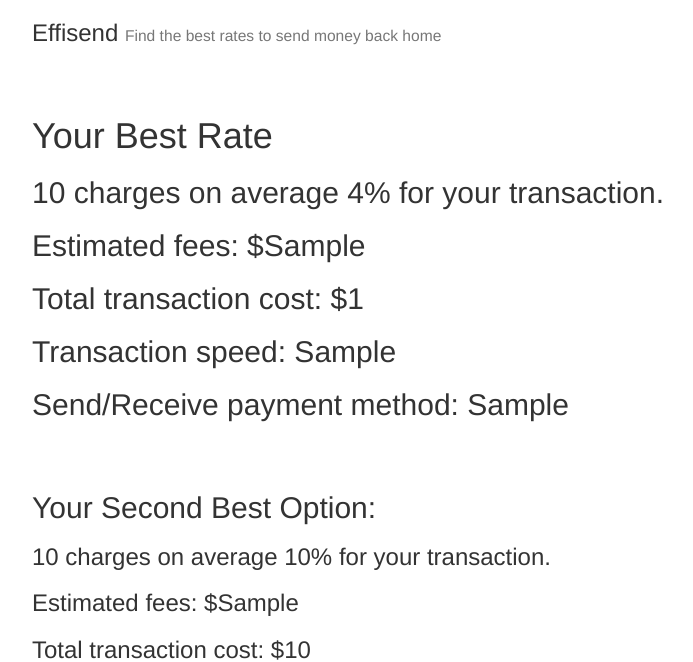
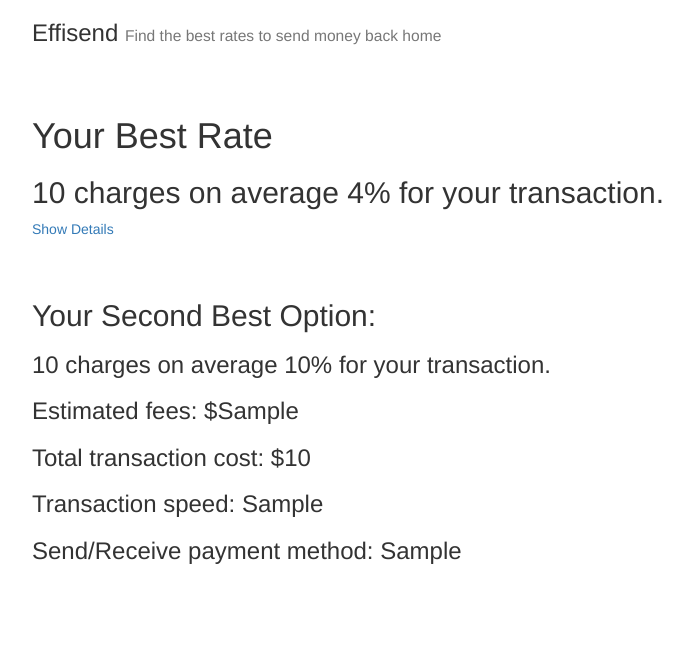
Before and after one commit to janeygak/Effisend_webapp, a Flask app: template templates/best_rate.html in a window 1280 px wide. Shown: the top 662 px of the page, without its empty margins (38-731 px from the left). Run offline with Flask 2, Linux system fonts and the light colour scheme; the template is opened without the code that fills it: most values are stand-ins (such as "Sample title", 1, 10 or a date in 2020); some libraries are stand-ins or nearby versions.

Commit message:
adding a toggle/details feature

```diff
--- a/server.py
+++ b/server.py
@@ -60,6 +60,7 @@ def best_rate():
     #save user's country to their browser session for use later
     session['country'] = country_name
 
+    #because there are two different kinds of country codes, each used by different libraries/data, this saves the 2-digit format of the country code
     country_code_iso2 = CountryCode.query.filter_by(country_code_iso3=country).one().country_code_iso2
     session['country_code'] = country_code_iso2
 
@@ -104,20 +105,6 @@ def best_rate():
 
     payment_method = result.first().transaction_type
 
-    second_best_rate = result.offset(1).limit(1).all()
-
-    second_best_comp = second_best_rate[0].company
-
-    second_best_fee = second_best_rate[0].rate_under_200
-
-    second_best_estimate_fees = ((float(second_best_fee) * .01) * amount)
-
-    second_best_total = ((float(second_best_fee) * .01) * amount) + amount
-
-    second_best_transaction_speed = second_best_rate[0].transaction_time
-
-    second_best_payment_method = second_best_rate[0].transaction_type
-
     result_country_rice_price = RicePrice.query.filter_by(country_name=country_name)
 
     if result_country_rice_price.count() > 0:
@@ -131,6 +118,33 @@ def best_rate():
         days_fed = amt_of_rice / 1.6
 
         days_fed = int(days_fed)
+
+        second_best_rate = result.offset(1).limit(1).all()
+
+        second_best_comp = second_best_rate[0].company
+
+        second_best_fee = second_best_rate[0].rate_under_200
+
+        second_best_estimate_fees = ((float(second_best_fee) * .01) * amount)
+
+        second_best_total = ((float(second_best_fee) * .01) * amount) + amount
+
+        second_best_transaction_speed = second_best_rate[0].transaction_time
+
+        second_best_payment_method = second_best_rate[0].transaction_type
+
+        # return render_template("other_options.html", second_best_rate=second_best_rate)
+
+
+        # render_template("best_rate.html", variable_dict=variables_in_a_dictionary)
+
+#         variables_in_a_dictionary = {
+#                 regular_variables = another_value,
+#                 some_variable = value if result_country_rice_price.count() > 0 else None,
+# }
+
+# <expression1> if <condition> else <expression2>
+
 
         return render_template("best_rate.html",
                                best_company=best_company,
@@ -148,30 +162,23 @@ def best_rate():
                                amt_of_rice_whole=amt_of_rice_whole,
                                amt_of_rice=amt_of_rice,
                                days_fed=days_fed)
-    else:
-        return render_template("best_rate.html",
-                               best_company=best_company,
-                               best_rate=best_rate,
-                               estimate_fees=estimate_fees,
-                               total_estimate=total_estimate,
-                               transaction_speed=transaction_speed,
-                               payment_method=payment_method,
-                               second_best_comp=second_best_comp,
-                               second_best_fee=second_best_fee,
-                               second_best_estimate_fees=second_best_estimate_fees,
-                               second_best_total=second_best_total,
-                               second_best_transaction_speed=second_best_transaction_speed,
-                               second_best_payment_method=second_best_payment_method,
-                               )
+
+
+# @app.route('/other_options')
+# def show_other_options():
+#     """Details on the other options available"""
+
 
 
 @app.route('/select_rate', methods=['GET'])
 def select_rate():
     """Details on the selected rate"""
 
-    receivers_timezone = (' '.join(country_timezones('')))
+    receivers_timezone = (' '.join(country_timezones(session['country_code'])))
 
-    return render_template("select_rate.html")
+    # estimated_time_in_receivers_tz =
+
+    return render_template("select_rate.html", receivers_timezone=receivers_timezone)
 
 
 if __name__ == "__main__":
--- a/templates/base.html
+++ b/templates/base.html
@@ -8,8 +8,11 @@
     <!-- Bootstrap -->
     <link href="https://maxcdn.bootstrapcdn.com/bootswatch/3.3.6/yeti/bootstrap.min.css"
           rel="stylesheet">
-          <link href="templates/grid.css" rel="stylesheet">
-              <script src="https://ajax.googleapis.com/ajax/libs/jquery/1.12.0/jquery.min.js"></script>
+           <script src="https://ajax.googleapis.com/ajax/libs/jquery/1.12.0/jquery.min.js"></script>
+    <script src="https://maxcdn.bootstrapcdn.com/bootstrap/3.3.6/js/bootstrap.min.js"></script>
+
+
+              <!-- TODO: move scripts to app.js <script src="scripts/app.js"></script> -->
 
 </head>
 <body>
@@ -19,6 +22,21 @@
         function googleTranslateElementInit() {
           new google.translate.TranslateElement({pageLanguage: 'en', layout: google.translate.TranslateElement.InlineLayout.SIMPLE}, 'google_translate_element');
         }
+
+            $(function() {
+                $('.details-link').click(function() {
+                    var detailsLink = $(this)
+                    var detailsSection = detailsLink.parent().find('.rate-details')
+
+                    detailsSection.toggle('slow', function() {
+                        if (detailsSection.is(':visible')) {
+                            detailsLink.text('Hide Details')
+                        } else {
+                            detailsLink.text('Show Details')
+                        }
+                    })
+                })
+            });
                  </script>
                 <script type="text/javascript" src="//translate.google.com/translate_a/element.js?cb=googleTranslateElementInit"></script>
 
--- a/templates/best_rate.html
+++ b/templates/best_rate.html
@@ -3,11 +3,12 @@
 
 
 
-
+    <div id="best-rate-section">
         <h1>Your Best Rate</h1>
 
         <h2>{{ best_company }} charges on average {{ best_rate }}% for your transaction.</h2>
-
+        <a href="#" class="details-link">Show Details</a>
+        <div class="rate-details" style="display: none;">
             <h2>Estimated fees: ${{ estimate_fees }}</h2>
 
             <h2>Total transaction cost: ${{ total_estimate }}</h2>
@@ -15,11 +16,37 @@
             <h2>Transaction speed: {{ transaction_speed }}</h2>
 
             <h2>Send/Receive payment method: {{ payment_method }} </h2>
+        </div>
+    </div>
+    {% if amt_of_rice %}
+<!-- Button trigger modal -->
+<button type="button" class="btn btn-primary btn-lg" data-toggle="modal" data-target="#myModal">
+  Launch demo modal
+</button>
 
-
-    {% if amt_of_rice %}
-
-
+<div id="myModal" class="modal fade" tabindex="-1" role="dialog">
+  <div class="modal-dialog">
+    <div class="modal-content">
+      <div class="modal-header">
+         <!-- all things in here are up to you and can be changed -->
+        <button type="button" class="close" data-dismiss="modal" aria-label="Close"><span aria-hidden="true">&times;</span></button>
+        <h4 class="modal-title">
+              <!-- all things in here are up to you and can be changed -->
+            Modal title
+        </h4>
+      </div>
+      <div class="modal-body">
+         <!-- all things in here are up to you and can be changed -->
+        <p>One fine body&hellip;</p>
+      </div>
+      <div class="modal-footer">
+          <!-- all things in here are up to you and can be changed -->
+        <button type="button" class="btn btn-default" data-dismiss="modal">Close</button>
+        <button type="button" class="btn btn-primary">Save changes</button>
+      </div>
+    </div><!-- /.modal-content -->
+  </div><!-- /.modal-dialog -->
+</div><!-- /.modal -->
 
     <p>(Did you know? You can buy {{ amt_of_rice_whole }} bags of rice in {{ session['country'] }} with this! That's enough rice for a family of four for {{days_fed}} days.)</p>
 
```
Lines whose indentation alone changed are shown as unchanged.
